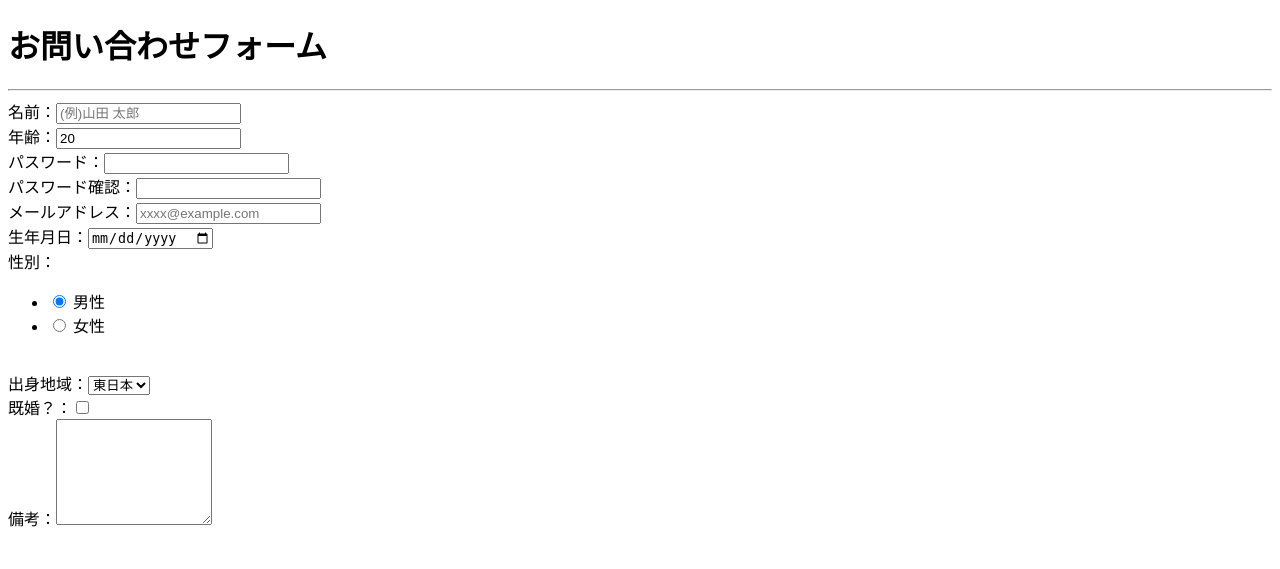
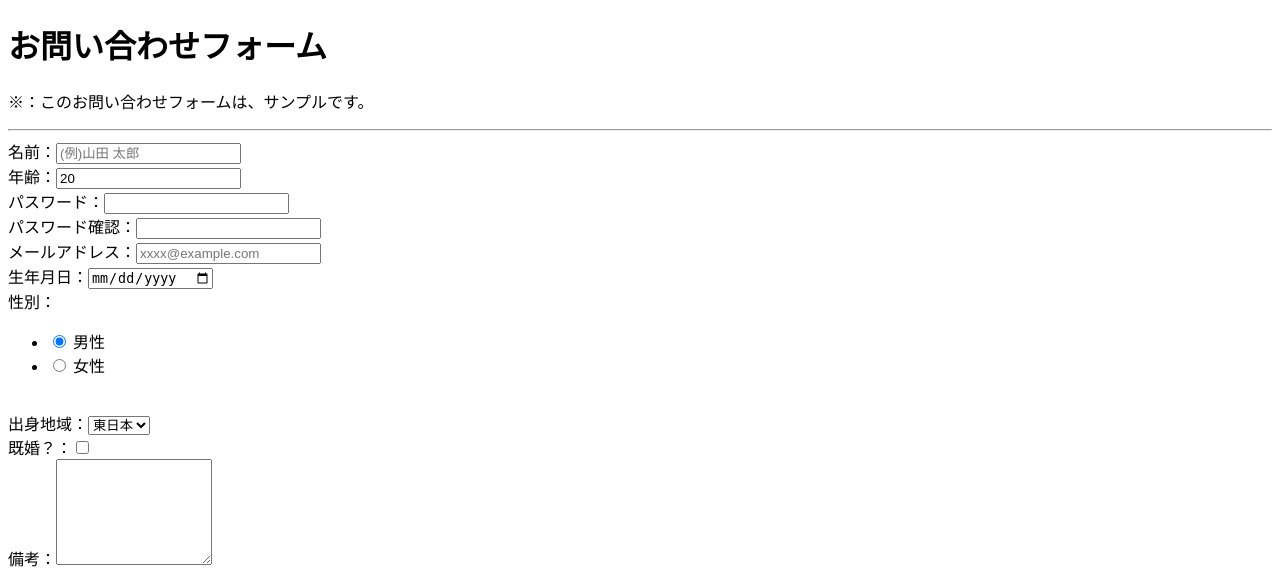
Before and after one commit to sayu349/sample-form-create, a Flask app: page / in a window 1280 px wide. Shown: the top 569 px of the page. Run offline with Flask 3, Linux system fonts and the light colour scheme.

Commit message:
注釈を足しました。

```diff
--- a/templates/index.html
+++ b/templates/index.html
@@ -1,6 +1,7 @@
 {% extends "base.html" %}
 {% block title %}
     <h1>お問い合わせフォーム</h1>
+    <p>※：このお問い合わせフォームは、サンプルです。</p>
 {% endblock %}
 
 {% block content %}
```
